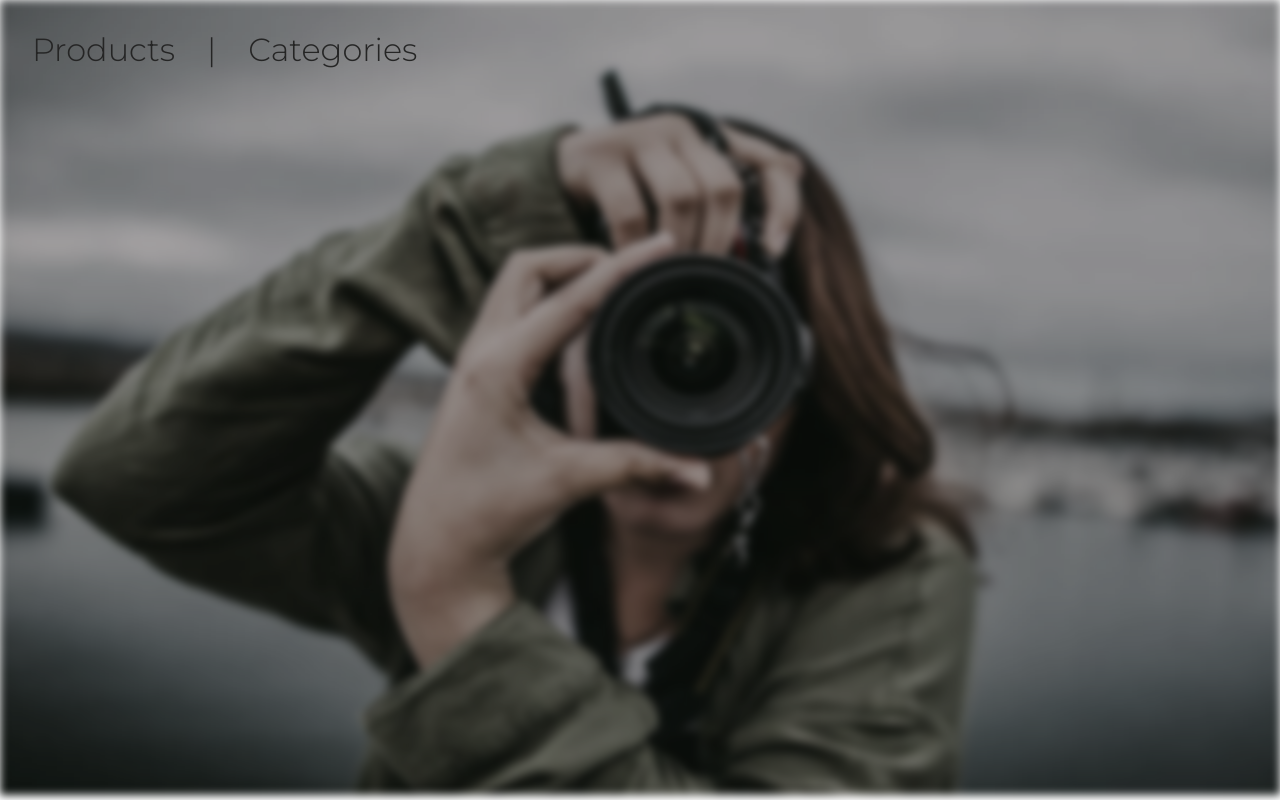
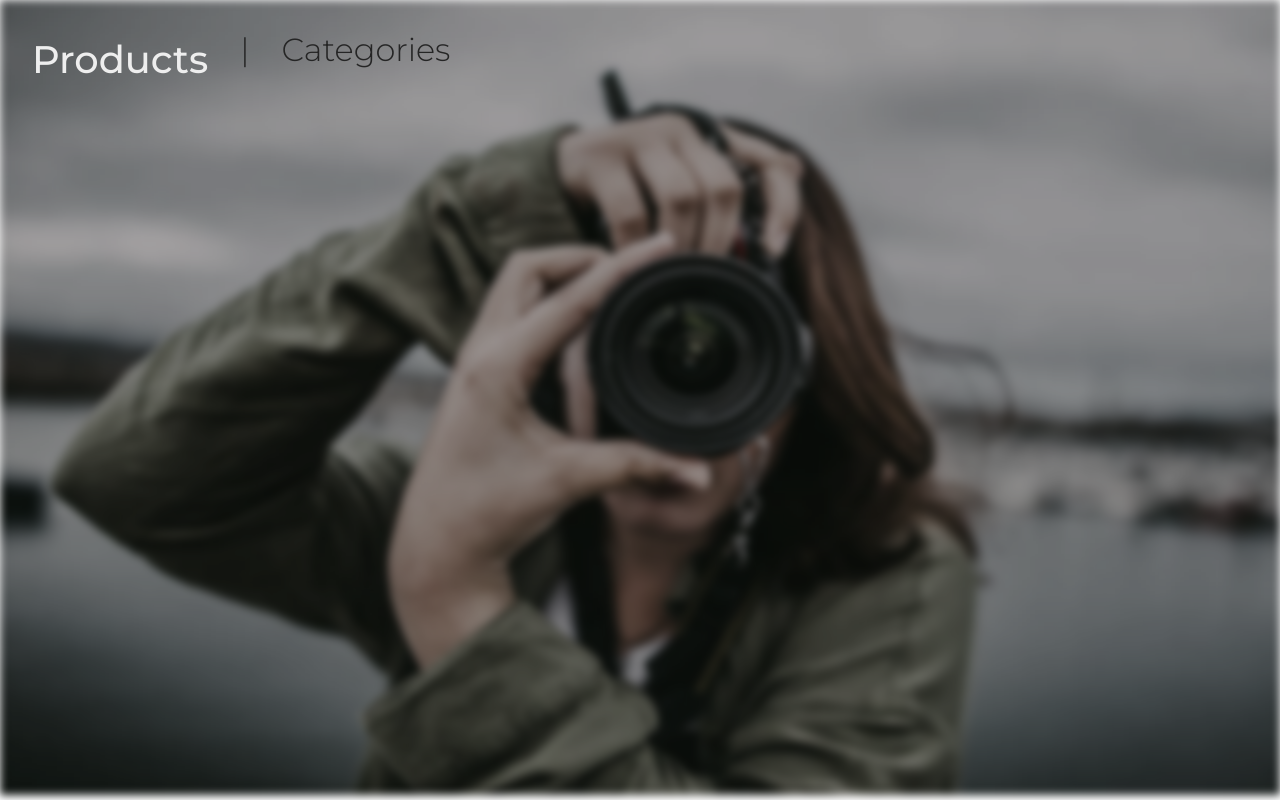
Before and after one commit to EdCenten0/Productos-Generico, a website: page html/index.html in a window 1280 px wide. In both pictures the pointer is over the item "Products". Drawn offline with nearby package versions, Linux system fonts and the light colour scheme; files that its build step writes are made by us from their sources.

Commit message:
Navbar links have hover effect

```diff
--- a/sass/components/_header.scss
+++ b/sass/components/_header.scss
@@ -26,14 +26,38 @@
                         font-size: fs.$md;
                         color: c.$black;
                         font-weight: 300;
+                        transition: all 0.2s;
                     }
                 }
 
+                &:nth-child(2){
+                    margin: 0 2rem;
+
+                    a{
+                        cursor:default;
+                    }
+                }
+
+                &:nth-child(1):hover,
+                &:nth-child(3):hover {
+                    a{
+                        p{
+                            font-size: fs.$lg;
+                            font-weight: 500;
+                            color: c.$secondary-color;
+                        }
+                    }
+                }
+
+
             }
 
-            &__element:nth-child(2){
-                margin: 0 2rem;
-            }
+
+
+
+
+
+
         }
     }
 }
```
Also changed, not shown: 1 other file.
